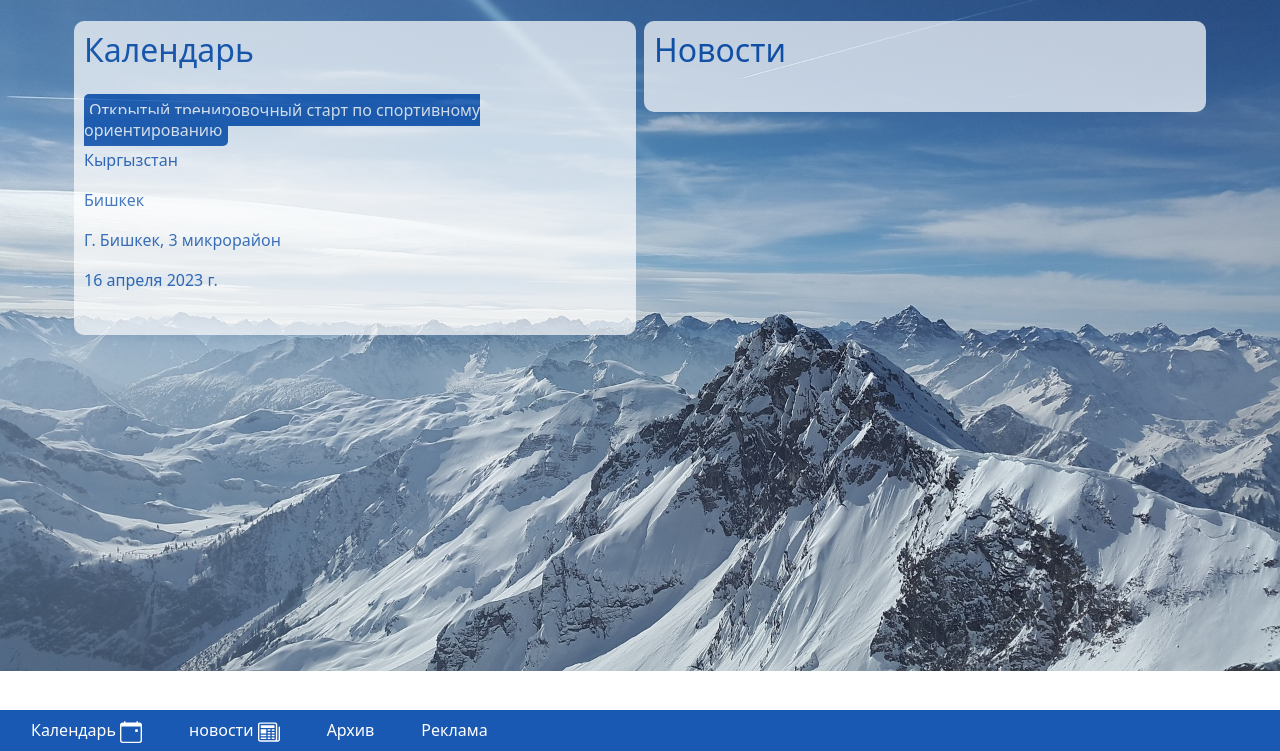
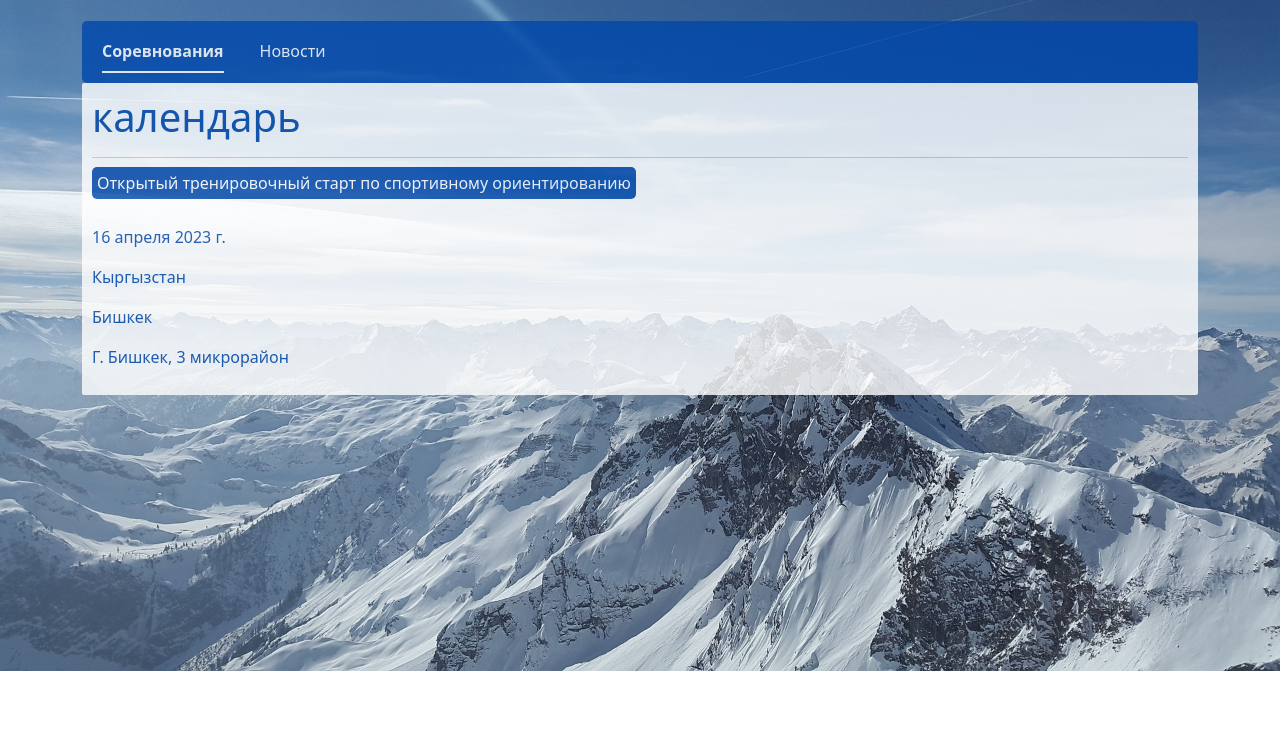
Before and after one commit to tidi18/OnlineregKG, a Django app: page / in a window 1280 px wide. Shown: the part 49-800 px from the top of the page. Run offline with Django 4.2, Linux system fonts and the light colour scheme; data comes from the database, SQL or seed files in the repository; both versions use the stored data as it was after the commit; data that the repository does not hold is empty.

Commit message:
дизайн главной страницы

```diff
--- a/web/competitions/models.py
+++ b/web/competitions/models.py
@@ -41,7 +41,7 @@ class Competition(models.Model):
     )
 
     author = models.ForeignKey(User, on_delete=models.CASCADE, related_name='competitions', verbose_name='Редактор', blank=True, null=True)
-    create_date = models.DateField(auto_now=True)
+    create_date = models.DateTimeField(auto_now_add=True)
     state = models.CharField(choices=hostState_list, max_length=10, blank=False, verbose_name='Государство проведения')
     region = models.CharField(choices=region_list, max_length=11, blank=False, verbose_name='Регион проведения')
     date = models.DateField(blank=False, verbose_name='Дата (-ы) проведения')
--- a/web/main/static/main/css/style.css
+++ b/web/main/static/main/css/style.css
@@ -8,8 +8,6 @@ body {
 #containerbg {
 	color: white;
 	margin: 70px;
-
-
 }
 
 #nav {
@@ -30,7 +28,6 @@ body {
 #a-link {
 	color: white;
 	margin:0 0 0 15px;
-
 }
 
 #a-link-user {
@@ -41,14 +38,11 @@ body {
 #a-link-logout {
 	margin: 0;
 	color: white;
-
 }
-
 
 #a-linkbg{
 	margin: 10px 0px 0px 2px;
 	padding: 8px 8px;
-
 }
 
 #a-linkbg:hover {
@@ -62,14 +56,12 @@ body {
 
 #nav-icon {
 	color: white;
-
 }
 
 #form-bg {
 	background-color: white;
 	opacity: 0.8;
 }
-
 
 #btn-bg {
 	background-color: #0047AB;
@@ -80,23 +72,6 @@ body {
 
 #btn-bg:hover {
 	border-radius: 10px 1px;
-}
-
-#main-title {
-	color: #0047AB;
-}
-
-#main-item {
-	background-color:white;
-	opacity: 0.7;
-	border-radius: 10px 10px;
-	padding: 10px 10px;
-	margin: 0px -8px;
-}
-
-#main-p {
-	color: black;
-	width: 100%;
 }
 
 #link-competitions {
@@ -116,7 +91,6 @@ body {
 	margin: 10px 0px;
 }
 
-
 #footer {
 	position: fixed;
 	bottom: 0;
@@ -135,13 +109,10 @@ body {
 
 #competition-date {
 	width: 15%;
-
-
 }
 
 #competition-announcement {
 	padding: 15px 15px;
-
 }
 
 #competition-illustration {
@@ -149,13 +120,10 @@ body {
   height: auto;
   float: right;
   margin-top:4% ;
-
 }
-
 
 #illustration-organizer {
 	display: flex;
-
 }
 
 #table-members {
@@ -165,7 +133,6 @@ body {
 #comment-div {
 	text-align: center;
 }
-
 
 #comment-text {
 	border-style: solid;
@@ -191,9 +158,9 @@ body {
 	color: white;
 }
 
-
 #table-news-div {
 	margin-top:10vh;
+
 }
 
 #table-news {
@@ -202,8 +169,6 @@ body {
 	color: #0047AB;
 	border-radius: 5px 5px;
 }
-
-
 
 #table-news-nav {
 	background-color:#0047AB;
@@ -214,26 +179,7 @@ body {
 	text-decoration: none;
 }
 
-
-
 .competition-info {
-	color: #0047AB;
-}
-
-#news-title {
-	background-color: #0047AB;
-	color: white;
-	padding: 5px 5px;
-	border-radius: 5px 5px;
-
-}
-
-#news-item {
-	text-align: center;
-
-}
-
-.news-info {
 	color: #0047AB;
 }
 
@@ -248,7 +194,6 @@ body {
 	border-radius: 10px 10px;
 	color: #0047AB;
 	opacity: 0.9;
-
 }
 
 #profile-title {
@@ -262,3 +207,39 @@ body {
 	border-radius: 10px 10px;
 	overflow: hidden;
 }
+
+
+
+
+
+#index-nav {
+	background-color: #0047AB;
+	border-radius: 5px 5px;
+	padding: 5px;
+	opacity: 0.8;
+}
+
+#index-nav-item {
+	padding: 5px;
+	margin-left: 10px;
+}
+
+#index-link {
+	color: white;
+}
+
+#index-table-info {
+	color: #0047AB;
+	padding: 10px;
+	background-color: white;
+	opacity: 0.8;
+	border-radius: 2px 2px;
+}
+
+#index-news-title {
+	background-color: #0047AB;
+	color: white;
+	padding: 5px;
+	border-radius: 5px 5px;
+
+}
--- a/web/main/templates/main/index.html
+++ b/web/main/templates/main/index.html
@@ -1,64 +1,70 @@
 {% extends 'main/layout.html' %}
 {% block title %}Главное{% endblock %}
 {% block body %}
-   <div id="main">
-    <div class="row" id="main-items">
-      <div class="col" id="list-competitions">
-        <div id="main-item">
-          <h2 id="main-title">Календарь</h2><br>
+  <div>
+    <div id="index-nav">
+      <ul class="nav nav-underline" id="">
+        <li class="nav-item" id="index-nav-item">
+          <a id="index-link" class="nav-link active" aria-current="page" href="{% url 'index' %}">Соревнования</a>
+        </li>
+        <li class="nav-item" id="index-nav-item">
+          <a id="index-link" class="nav-link" href="{% url 'news_info' %}">Новости</a>
+        </li>
+      </ul>
+    </div>
+    {% if active_link == 'competitions' %}
+      <div id="index-table-info">
+        <div>
+          <h1>календарь</h1>
+        </div>
+        <hr>
         {% for competition in competitions %}
-            <div class="competition-item">
-              <h6><a class="competition-name" id="link-competitions" href="{% url 'competition_detail' competition.slug %}">{{ competition.competition_name }}</a></h6>
-              <div class="competition-info">
+          <div>
+            <div>
+              <h6>
+                <a class="competition-name" id="link-competitions" href="{% url 'competition_detail' competition.slug %}">{{ competition.competition_name }}</a>
+              </h6>
+            </div>
+            <br>
+            <div>
+              <p>{{ competition.date }}</p>
               <p>{{ competition.state }}</p>
               <p>{{ competition.region }}</p>
               <p>{{ competition.location }}</p>
-                <p>{{ competition.date }}</p>
             </div>
           </div>
-            <hr>
         {% endfor %}
       </div>
+    {% elif active_link == 'news' %}
+      <div id="index-table-info">
+        <div>
+          <h1>новости</h1>
         </div>
-      <div class="col" id="list-news">
-        <div id="main-item">
-          <h2 id="main-title">Новости</h2>
         <hr>
         {% for news_item in news %}
-            <div class="news-item" id="news-item">
-              <h3 id="news-title">{{ news_item.header }}</h3>
-              <div class="news-info">
+          <div>
+            <div id="index-news-title">
+              <h3>{{ news_item.header }}</h3>
+              <h5>{{news_item.date}}</h5>
+            </div>
+            <br>
+            <div>
               <p>{{ news_item.announcement }}</p>
-                <p>{{ news_item.date }}</p>
-                <hr>
+            </div>
+            <br>
+            <div>
               {% if news_item.photo %}
                 <img src="{{ news_item.photo.url }}" alt="News Photo">
               {% endif %}
-                <hr>
+            </div>
+            <br>
+            <div>
               <p>{{ news_item.text }}</p>
+            </div>
             <hr>
           </div>
-            </div>
-            <hr>
         {% endfor %}
         </div>
-      </div>
-    </div>
+    {% endif %}
     </div>
 {% endblock %}
-
-
-{% block footer %}
-    <ul class="nav">
-      <li class="nav-item"><a class="nav-link active" id="a-link" href="#list-competitions">Календарь <svg xmlns="http://www.w3.org/2000/svg" width="22" height="22" fill="currentColor" class="bi bi-calendar-event" viewBox="0 0 16 16">
-  <path d="M11 6.5a.5.5 0 0 1 .5-.5h1a.5.5 0 0 1 .5.5v1a.5.5 0 0 1-.5.5h-1a.5.5 0 0 1-.5-.5v-1z"/>
-  <path d="M3.5 0a.5.5 0 0 1 .5.5V1h8V.5a.5.5 0 0 1 1 0V1h1a2 2 0 0 1 2 2v11a2 2 0 0 1-2 2H2a2 2 0 0 1-2-2V3a2 2 0 0 1 2-2h1V.5a.5.5 0 0 1 .5-.5zM1 4v10a1 1 0 0 0 1 1h12a1 1 0 0 0 1-1V4H1z"/>
-</svg></a></li>
-      <li class="nav-item"><a class="nav-link active" id="a-link" href="#list-news">новости <svg xmlns="http://www.w3.org/2000/svg" width="22" height="22" fill="currentColor" class="bi bi-newspaper" viewBox="0 0 16 16">
-  <path d="M0 2.5A1.5 1.5 0 0 1 1.5 1h11A1.5 1.5 0 0 1 14 2.5v10.528c0 .3-.05.654-.238.972h.738a.5.5 0 0 0 .5-.5v-9a.5.5 0 0 1 1 0v9a1.5 1.5 0 0 1-1.5 1.5H1.497A1.497 1.497 0 0 1 0 13.5v-11zM12 14c.37 0 .654-.211.853-.441.092-.106.147-.279.147-.531V2.5a.5.5 0 0 0-.5-.5h-11a.5.5 0 0 0-.5.5v11c0 .278.223.5.497.5H12z"/>
-  <path d="M2 3h10v2H2V3zm0 3h4v3H2V6zm0 4h4v1H2v-1zm0 2h4v1H2v-1zm5-6h2v1H7V6zm3 0h2v1h-2V6zM7 8h2v1H7V8zm3 0h2v1h-2V8zm-3 2h2v1H7v-1zm3 0h2v1h-2v-1zm-3 2h2v1H7v-1zm3 0h2v1h-2v-1z"/>
-</svg></a></li>
-      <li class="nav-item"><a class="nav-link active" id="a-link" href="#list-archive">Архив</a></li>
-      <li class="nav-item"><a class="nav-link active" id="a-link" href="#advertising">Реклама</a></li>
-    </ul>
-  {% endblock %}
--- a/web/main/urls.py
+++ b/web/main/urls.py
@@ -2,6 +2,7 @@ from django.urls import path
 from . import views
 urlpatterns = [
     path('', views.index,  name='index'),
+    path('news/', views.news, name='news_info'),
     path('profile/', views.profile, name='profile'),
     path('change_photo/', views.change_photo, name='change_photo'),
     path('blocked/', views.blocked_view, name='blocked'),
--- a/web/main/views.py
+++ b/web/main/views.py
@@ -15,9 +15,15 @@ from users.forms import PhotoForm
 
 
 def index(request):
-    competitions = Competition.objects.all()
-    news = News.objects.all()
-    return render(request, "main/index.html", {'competitions': competitions, 'news': news})
+    active_link = 'competitions'
+    competitions_data = Competition.objects.order_by('-create_date')
+    return render(request, "main/index.html", {'active_link': active_link, 'competitions': competitions_data})
+
+
+def news(request):
+    active_link = 'news'
+    news_data = News.objects.all()
+    return render(request, "main/index.html", {'active_link': active_link, 'news': news_data})
 
 
 def profile(request):
```
Also changed, not shown: web/competitions/migrations/0022_alter_competition_create_date.py (added), web/db.sqlite3, web/media/competitions_illustration/openstart_gaLg9Zi_2Rnx6pD.png (added), web/media/competitions_illustration/openstart_gaLg9Zi_L7sag9m.png (added), web/media/competitions_illustration/openstart_gaLg9Zi_uQg5Kmk.png (added), web/media/news_photo/openstart_gaLg9Zi.png (added), web/media/news_photo/openstart_gaLg9Zi_2Rnx6pD.png (added), web/media/news_photo/openstart_gaLg9Zi_FR5RapU.png (added), web/media/news_photo/openstart_gaLg9Zi_rbrLXk0.png (added). Lines whose indentation alone changed are shown as unchanged.
